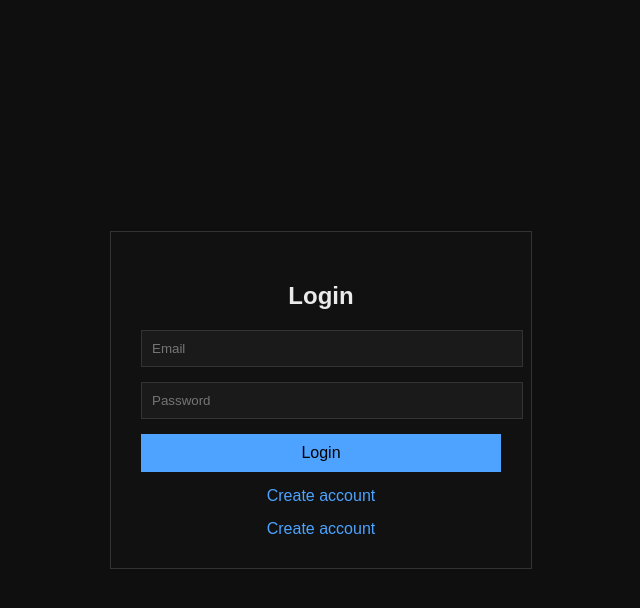
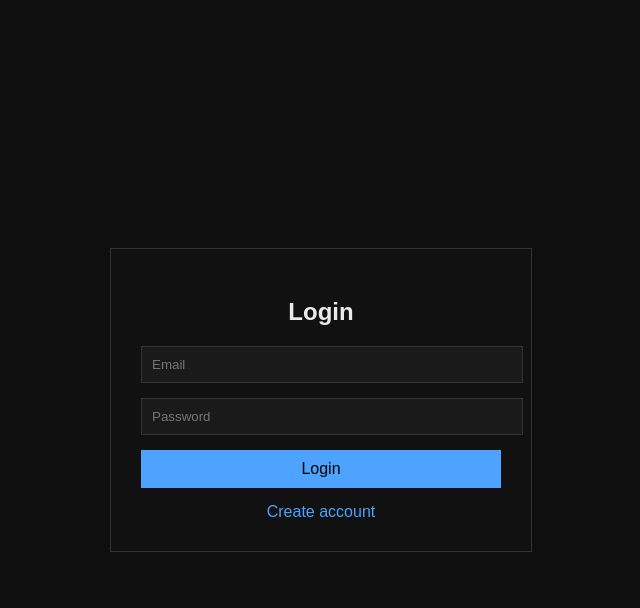
Before and after one commit to MADDARA-UCHIHA/test-study, a Flask app: page /login in a window 1280 px wide. Shown: the top 608 px of the page, without its empty margins (319-959 px from the left). Run offline with Flask 3, Linux system fonts and the light colour scheme.

Commit message:
Update login.html

```diff
--- a/templates/login.html
+++ b/templates/login.html
@@ -13,8 +13,6 @@
   <button>Login</button>
 </form>
 <a href="/signup">Create account</a>
-
-    <a href="/signup">Create account</a>
   </div>
 </body>
 </html>
```
